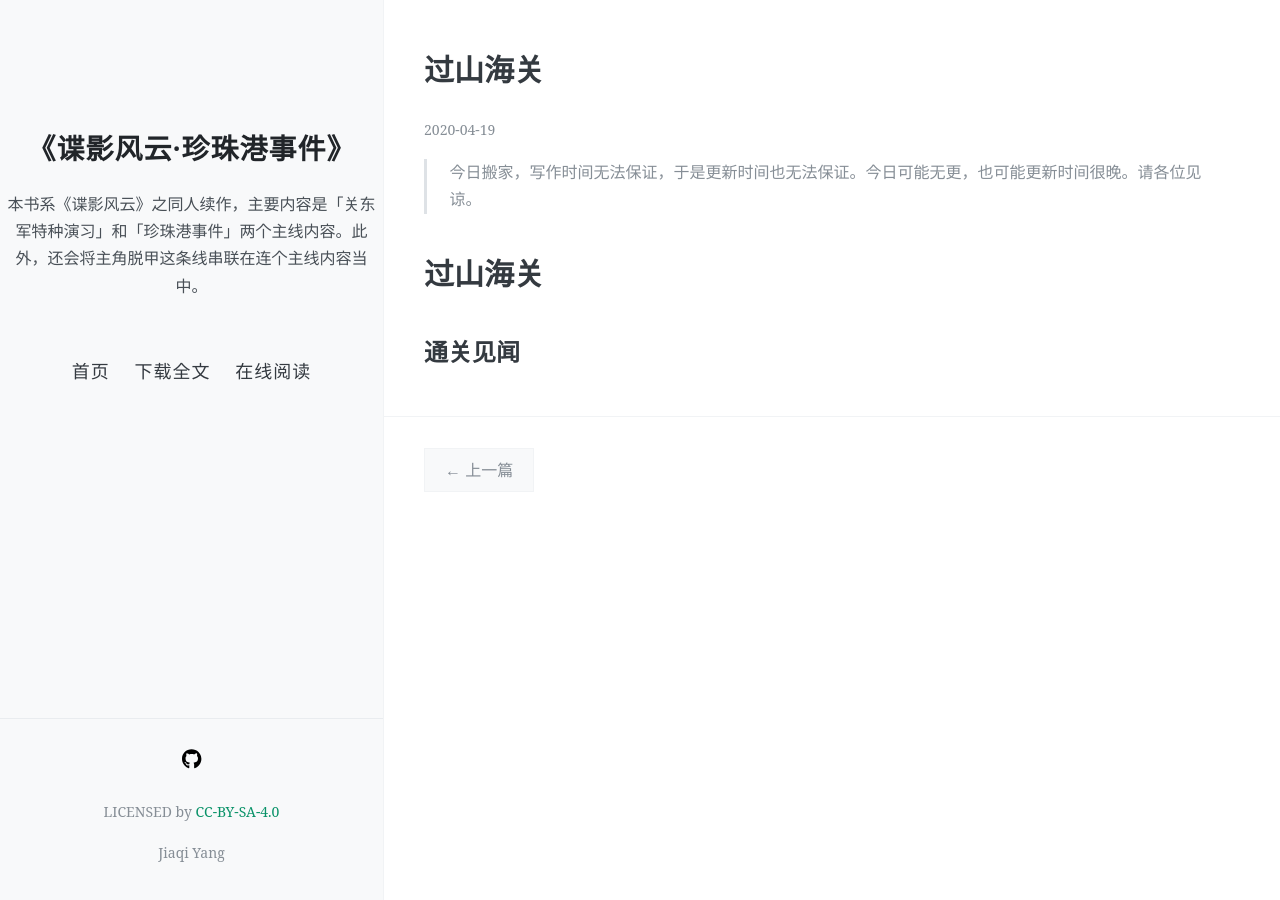
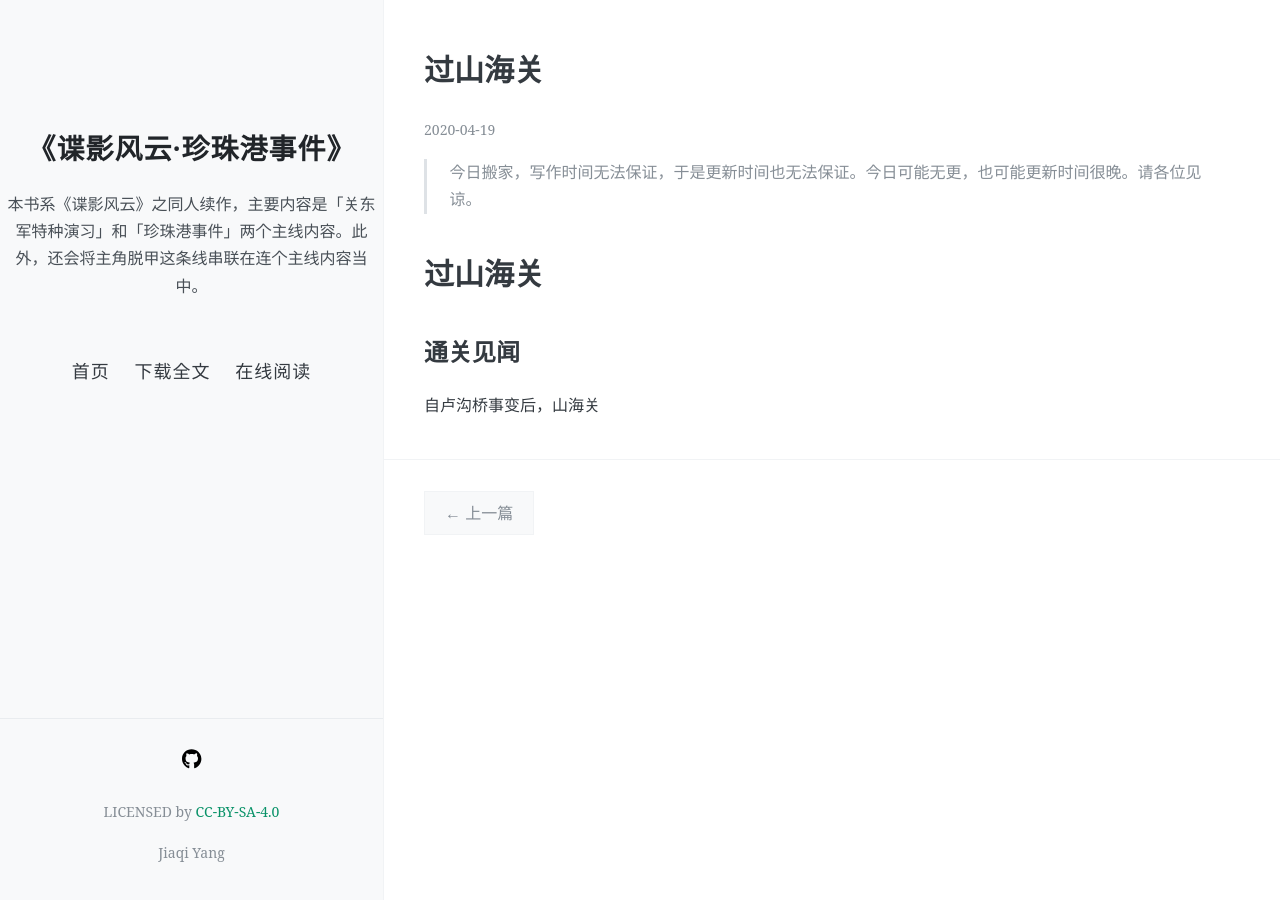
Before and after one commit to NingZhiheng/the-novel-pearl-harbor, a Jekyll site: the page built from docs/_posts/2020-04-19-过山海关.md, in a window 1280 px wide. Built offline with Jekyll 4.4.1, drawn with Linux system fonts in a browser that asks for light colours; nearby versions of some CDN libraries.

Commit message:
[sync] source synchronized: 2020-04-19 12:15:14

```diff
--- a/docs/_includes/04.md
+++ b/docs/_includes/04.md
@@ -2,4 +2,6 @@
 
 ## 通关见闻
 
+自卢沟桥事变后，山海关
+
 <!-- ![01](../../../../images/01.jpg "东北华北示意图") -->
```
